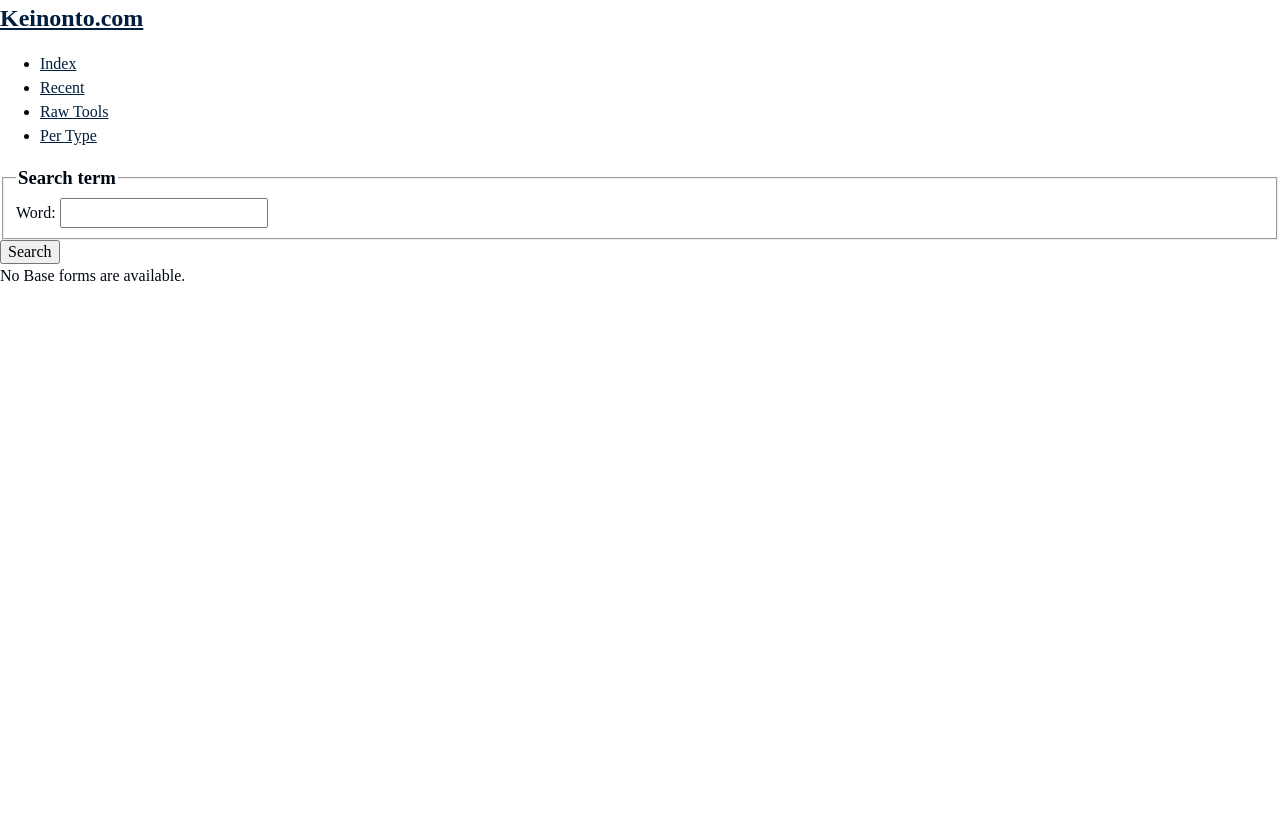
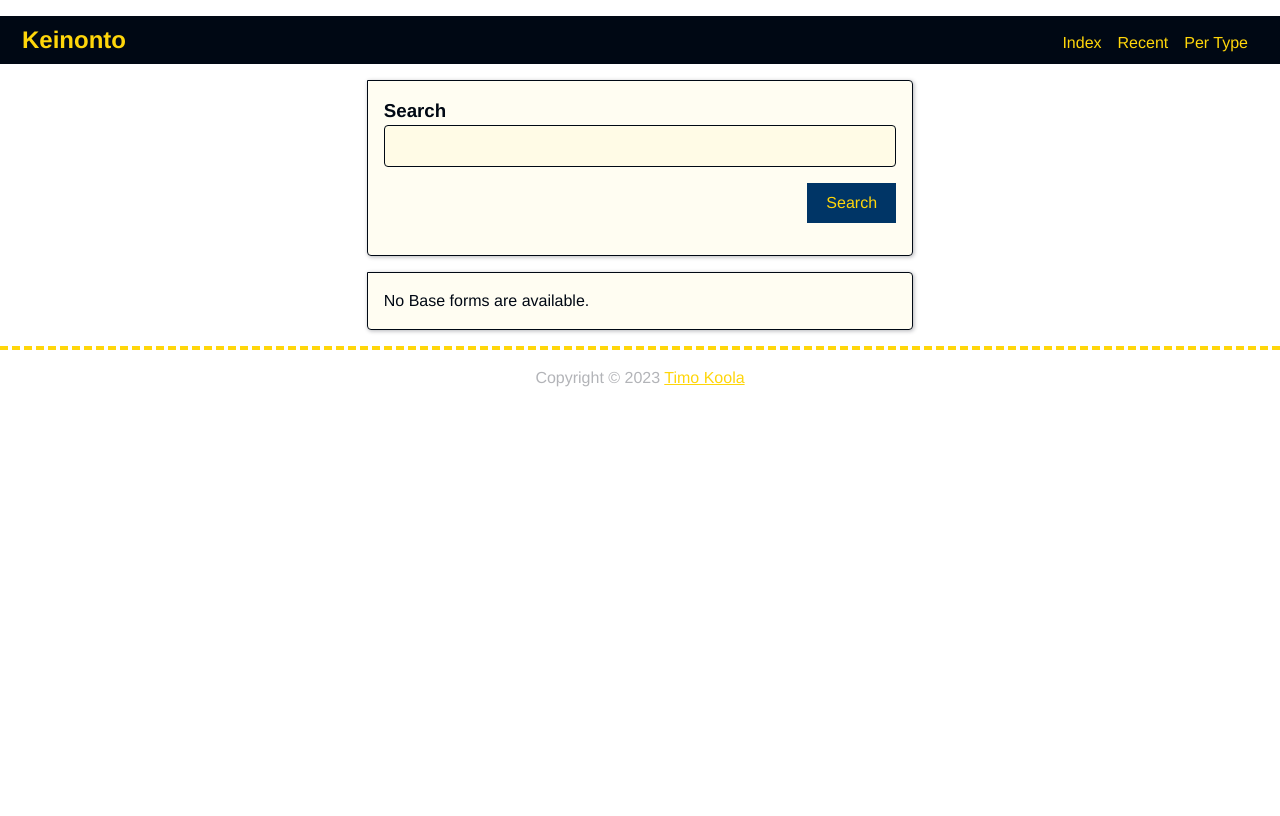
Before and after one commit to timokoola/suomieditor, a Django app: page / in a window 1280 px wide. Before the commit the page ends 281 px from the top, so only its background shows below. Run offline with Django 4.2, Linux system fonts and the light colour scheme; data that the repository does not hold is empty; parts of the project's set-up code (start-up, migrations or seed data) failed here and were passed over.

Commit message:
feat: add styling to detail, add help text to detail

```diff
--- a/suomieditor/editor/constants.py
+++ b/suomieditor/editor/constants.py
@@ -2,41 +2,66 @@ from .models import WordForm
 
 
 EXAMPLE_NOUN_FORMS = {
-    "nimento": ["nominatiivi", "nimentö", "mikä? kuka?", "monikossa -t"],
-    "kohdanto": ["akkusatiivi", "kohdanto", "kenet?", ""],
-    "omanto": [
+    WordForm.Case.NOMINATIVE: ["nominatiivi", "nimentö", "mikä? kuka?", "monikossa -t"],
+    WordForm.Case.ACCUSATIVE: ["akkusatiivi", "kohdanto", "kenet?", ""],
+    WordForm.Case.GENITIVE: [
         "genetiivi",
         "omanto",
         "minkä? kenen?",
         "-n, -en, -in, -den, -ten, -tten",
     ],
-    "olento": ["essiivi", "olento", "minä? millaisena? kenenä?", "-na, -nä"],
-    "osanto": [
+    WordForm.Case.ESSIVE: [
+        "essiivi",
+        "olento",
+        "minä? millaisena? kenenä?",
+        "-na, -nä",
+    ],
+    WordForm.Case.PARTITIVE: [
         "partitiivi",
         "osanto, eronto",
         "mitä? ketä?",
         "-a, -ä, -ta, -tä",
     ],
-    "tulento": [
+    WordForm.Case.TRANSLATIVE: [
         "translatiivi",
         "tulento",
         "miksi? millaiseksi? keneksi?",
         "-ksi -kse (omistusliitteen yhteydessä)",
     ],
-    "sisaolento": ["inessiivi", "sisäolento", "missä? kenessä?", "-ssa, -ssä"],
-    "sisaeronto": ["elatiivi", "sisäeronto", "mistä? kenestä?", "-sta, -stä"],
-    "sisatulento": [
+    WordForm.Case.INESSIVE: [
+        "inessiivi",
+        "sisäolento",
+        "missä? kenessä?",
+        "-ssa, -ssä",
+    ],
+    WordForm.Case.ELATIVE: ["elatiivi", "sisäeronto", "mistä? kenestä?", "-sta, -stä"],
+    WordForm.Case.ILLATIVE: [
         "illatiivi",
         "sisätulento",
         "mihin? keneen?",
         "-loppuvokaalin pidentymä + n  -han, hen, hin, hon, hun, hyn, hän, hön  -seen, -siin",
     ],
-    "ulkoolento": ["adessiivi", "ulko-olento", "millä? kenellä?", "-lla, -llä"],
-    "ulkoeronto": ["ablatiivi", "ulkoeronto", "miltä? keneltä)", "-lta, -ltä"],
-    "ulkotulento": ["allatiivi", "ulkotulento", "mille? kenelle?", "-lle"],
-    "vajanto": ["abessiivi", "vajanto", "mitä ilman?", "-tta, -ttä"],
-    "keinonto": ["instruktiivi", "keinonto", "miten (keinoa, välinettä)", "-n"],
-    "seuranto": ["komitatiivi", "seuranto", "minkä kanssa", "-in, -ine-"],
+    WordForm.Case.ADESSIVE: [
+        "adessiivi",
+        "ulko-olento",
+        "millä? kenellä?",
+        "-lla, -llä",
+    ],
+    WordForm.Case.ABLATIVE: [
+        "ablatiivi",
+        "ulkoeronto",
+        "miltä? keneltä)",
+        "-lta, -ltä",
+    ],
+    WordForm.Case.ALLATIVE: ["allatiivi", "ulkotulento", "mille? kenelle?", "-lle"],
+    WordForm.Case.ABESSIVE: ["abessiivi", "vajanto", "mitä ilman?", "-tta, -ttä"],
+    WordForm.Case.INSTRUCTIVE: [
+        "instruktiivi",
+        "keinonto",
+        "miten (keinoa, välinettä)",
+        "-n",
+    ],
+    WordForm.Case.COMITATIVE: ["komitatiivi", "seuranto", "minkä kanssa", "-in, -ine-"],
 }
 
 GRADATIONS = {
--- a/suomieditor/editor/static/editor/style.css
+++ b/suomieditor/editor/static/editor/style.css
@@ -6,9 +6,185 @@
   --mikado-yellow: hsla(46, 100%, 50%, 1);
   --gold: hsla(50, 100%, 52%, 1);
 
+  /* colors in 0.3 opacity */
+  --rich-black-03: hsla(216, 100%, 4%, 0.3);
+  --oxford-blue-03: hsla(211, 100%, 12%, 0.3);
+  --yale-blue-03: hsla(209, 100%, 20%, 0.3);
+  --mikado-yellow-03: hsla(46, 100%, 50%, 0.3);
+  --gold-03: hsla(50, 100%, 52%, 0.3);
+
+  /* colors in 0.05 opacity */
+  --rich-black-005: hsla(216, 100%, 4%, 0.05);
+  --oxford-blue-005: hsla(211, 100%, 12%, 0.05);
+  --yale-blue-005: hsla(209, 100%, 20%, 0.05);
+  --mikado-yellow-005: hsla(46, 100%, 50%, 0.05);
+  --gold-005: hsla(50, 100%, 52%, 0.05);
+
   color: var(--rich-black);
+  font-family: "Helvetica Neue", Helvetica, Arial, sans-serif;
+}
+
+body {
+  min-height: 100vh;
+}
+
+main {
+  max-width: 65ch;
+  margin: 0 auto;
+  padding: 0 1rem;
+}
+
+section {
+  margin: 1em 0;
+  padding: 1em;
+  background: var(--gold-005);
+  border: 1px solid var(--rich-black);
+  border-radius: 0em 0.25em 0.25em 0.25em;
+  box-shadow: 1px 1px 4px 0px var(--rich-black-03);
+}
+
+section.search {
+  margin: 1em 0;
+  padding: 1em;
+  background: var(--gold-005);
 }
 
 a {
   color: var(--oxford-blue);
 }
+
+header {
+  background: var(--rich-black);
+  color: white;
+  padding-inline: 1em;
+}
+
+header nav {
+  display: flex;
+  justify-content: space-between;
+  align-items: last baseline;
+  margin: 1em 0;
+  outline-color: var(--gold);
+  outline-offset: 0.25em;
+}
+
+header h1 {
+  margin: 0;
+  padding: 0.25em;
+}
+
+header a,
+header a:visited {
+  color: var(--gold);
+  text-decoration: none;
+  word-wrap: none;
+}
+
+header a:hover,
+header a:focus {
+  text-decoration: underline;
+}
+
+nav ul {
+  display: flex;
+  gap: 1em;
+  list-style: none;
+  margin: 0 1em 0 0;
+  padding: 0;
+}
+
+footer {
+  margin-top: 1em;
+  padding: 1em;
+  border-top: 0.25em dashed var(--gold);
+  text-align: center;
+  color: hsla(216, 100%, 4%, 0.3);
+}
+
+footer a {
+  color: var(--gold);
+  text-decoration: underline;
+}
+
+footer a:hover,
+footer a:focus {
+  color: var(--gold);
+  text-decoration: underline;
+}
+
+.flow > * + * {
+  margin-top: var(--flow-space, 1em);
+}
+
+input[type="text"] {
+  width: 100%;
+  padding: 0.5em;
+  border: 1px solid var(--rich-black);
+  border-radius: 0.25em;
+  background: var(--gold-005);
+  color: var(--oxford-blue);
+}
+
+label {
+  display: block;
+}
+
+.button_parent {
+  display: flex;
+  justify-content: flex-end;
+  align-items: last baseline;
+  margin: 1em 0;
+  outline-color: var(--gold);
+  outline-offset: 0.25em;
+}
+
+button,
+input[type="submit"] {
+  min-width: 10ch;
+  display: inline-block;
+  padding: 0.5em 1em;
+  border: none;
+  background: var(--yale-blue);
+  color: var(--gold);
+  cursor: pointer;
+  text-align: center;
+  transition: background 250ms ease-in-out, transform 150ms ease;
+  -webkit-appearance: none;
+  -moz-appearance: none;
+}
+
+button:hover,
+button:focus,
+input[type="submit"]:hover,
+input[type="submit"]:focus {
+  background: var(--oxford-blue);
+}
+
+button:focus,
+input[type="submit"]:focus {
+  outline: 1px solid #fff;
+  outline-offset: -4px;
+}
+
+button:active,
+input[type="submit"]:active {
+  transform: scale(0.99);
+}
+
+span.help {
+  display: block;
+  font-size: 0.75em;
+  color: var(--oxford-blue);
+  margin-block-end: 0.25em;
+}
+
+ul {
+  margin: 0;
+  padding: 0;
+}
+
+li {
+  margin: 0.5em 0;
+  list-style-type: none;
+  padding: 0;
+}
--- /dev/null
+++ b/suomieditor/editor/templates/editor/footer.html
@@ -0,0 +1 @@
+<footer><span>Copyright &copy; 2023 <a href="https://timokoola.dev">Timo Koola</a></span></footer>
--- a/suomieditor/editor/templates/editor/header.html
+++ b/suomieditor/editor/templates/editor/header.html
@@ -1,8 +1,8 @@
 <header>
     <nav>
-        <h2>
-            <a href="/">Keinonto.com</a>
-        </h2>
+        <h1>
+            <a href="/">Keinonto</a>
+        </h1>
         <ul>
             <li>
                 <a href="/">Index</a>
@@ -11,9 +11,6 @@
                 <a href="{% url 'editor:recent' %}">Recent</a>
             </li>
             <li>
-                <a href="{% url 'editor:raw_analyze' %}">Raw Tools</a>
-            </li>
-            <li>
                 <a href="{% url 'editor:by_type_list' %}">Per Type</a>
             </li>
 
--- a/suomieditor/editor/templates/editor/index.html
+++ b/suomieditor/editor/templates/editor/index.html
@@ -14,21 +14,18 @@
         <!-- include header -->
         {% include 'editor/header.html' %}
         <main>
-            <section>
+            <section class="search">
                 <form action="{% url 'editor:search' %}" method="get">
-                    <fieldset>
-                        <legend>
-                            <h3>Search term</h3>
-                        </legend>
+                    <h3>Search</h3>
                     {% if error_message %}
                         <p>
                             <strong>{{ error_message }}</strong>
                         </p>
                     {% endif %}
-                        <label for="word">Word:</label>
                     <input type="text" name="word" id="word">
-                    </fieldset>
+                    <div class="button_parent">
                         <input type="submit" value="Search">
+                    </div>
                 </form>
             </section>
             <section>
@@ -46,5 +43,6 @@
                 {% endif %}
             </section>
         </main>
+        {% include 'editor/footer.html' %}
     </body>
 </html>
--- a/suomieditor/editor/views.py
+++ b/suomieditor/editor/views.py
@@ -1,5 +1,5 @@
 from django.shortcuts import render, redirect
-from .constants import FORM_MAPPING
+from .constants import EXAMPLE_NOUN_FORMS, FORM_MAPPING
 
 from voikko import libvoikko
 
--- a/suomieditor/suomieditor/settings.py
+++ b/suomieditor/suomieditor/settings.py
@@ -25,7 +25,7 @@ SECRET_KEY = "django-insecure-obirqy)&dkia=)#iz@vpx)5v0f+72vqvkzrdke@p1_8vu0hv%-
 # SECURITY WARNING: don't run with debug turned on in production!
 DEBUG = True
 
-ALLOWED_HOSTS = []
+ALLOWED_HOSTS = ["192.168.68.114", "127.0.0.1"]
 
 
 # Application definition
```
Also changed, not shown: suomieditor/editor/templates/editor/detail.html (+17 -4 lines), suomieditor/editor/templatetags/editor_extras.py (added, +14 -0 lines), suomieditor/editor/templatetags/__init__.py (added). Lines whose indentation alone changed are shown as unchanged.
